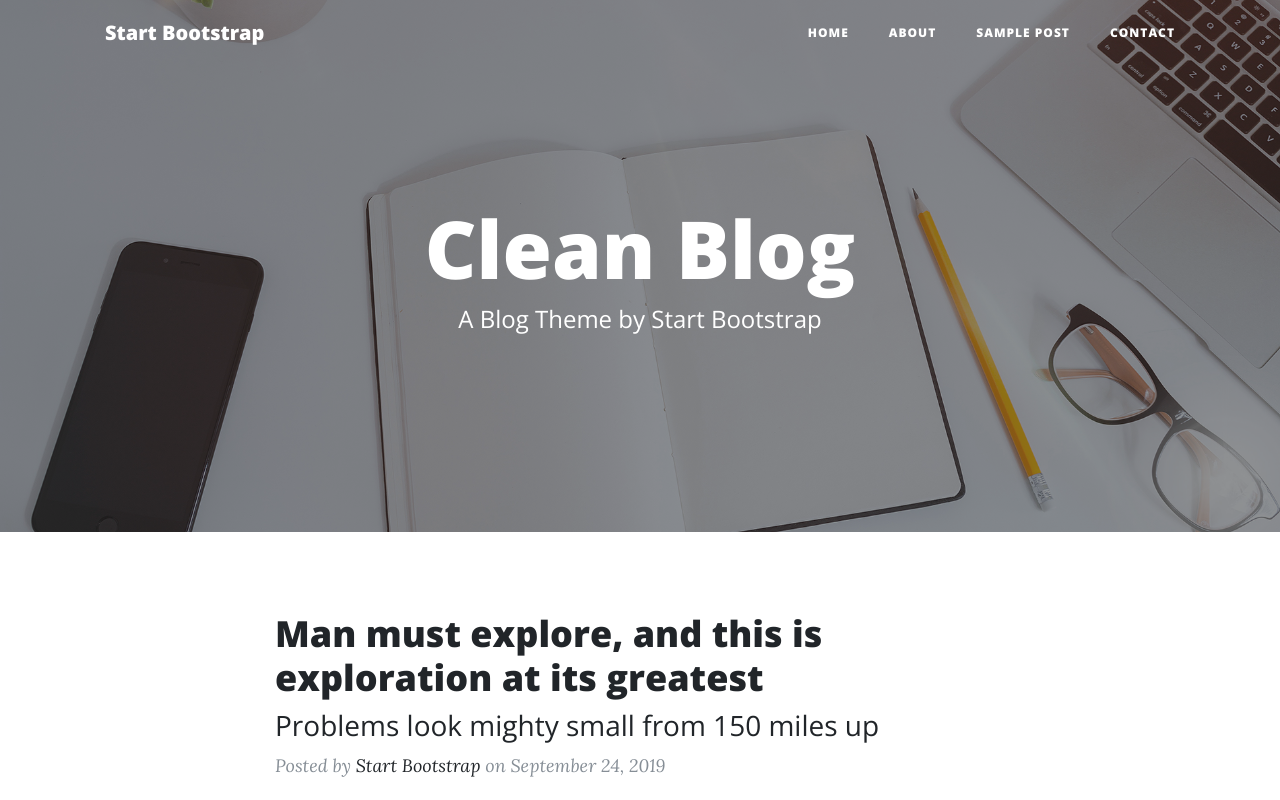
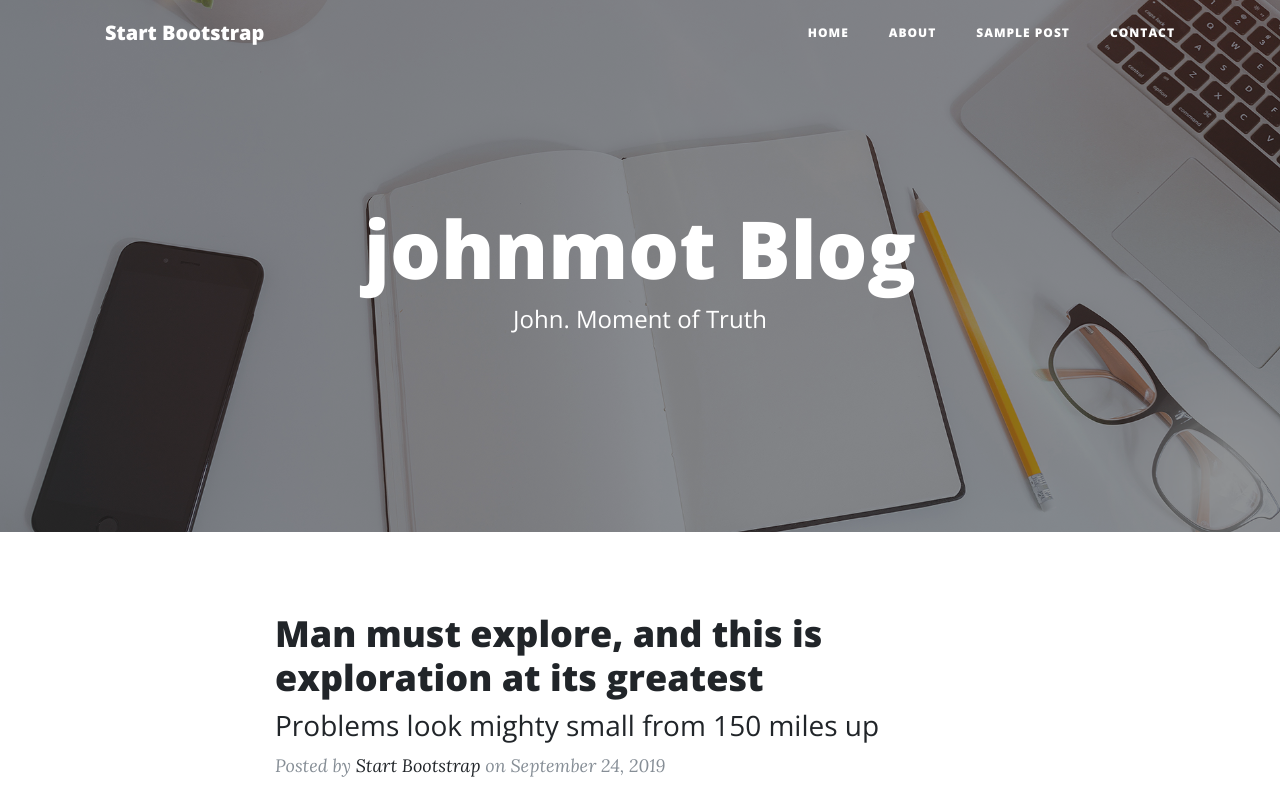
Before and after one commit to johnmot/blog, a website: page index.html in a window 1280 px wide. Shown: the top 800 px of the page. Drawn offline with nearby package versions, Linux system fonts and the light colour scheme.

Commit message:
Update index.html

```diff
--- a/index.html
+++ b/index.html
@@ -59,8 +59,8 @@
       <div class="row">
         <div class="col-lg-8 col-md-10 mx-auto">
           <div class="site-heading">
-            <h1>Clean Blog</h1>
-            <span class="subheading">A Blog Theme by Start Bootstrap</span>
+            <h1>johnmot Blog</h1>
+            <span class="subheading">John. Moment of Truth</span>
           </div>
         </div>
       </div>
@@ -165,7 +165,7 @@
               </a>
             </li>
           </ul>
-          <p class="copyright text-muted">Copyright &copy; Your Website 2020</p>
+          <p class="copyright text-muted">Copyright &copy; johnmot 2021</p>
         </div>
       </div>
     </div>
```
